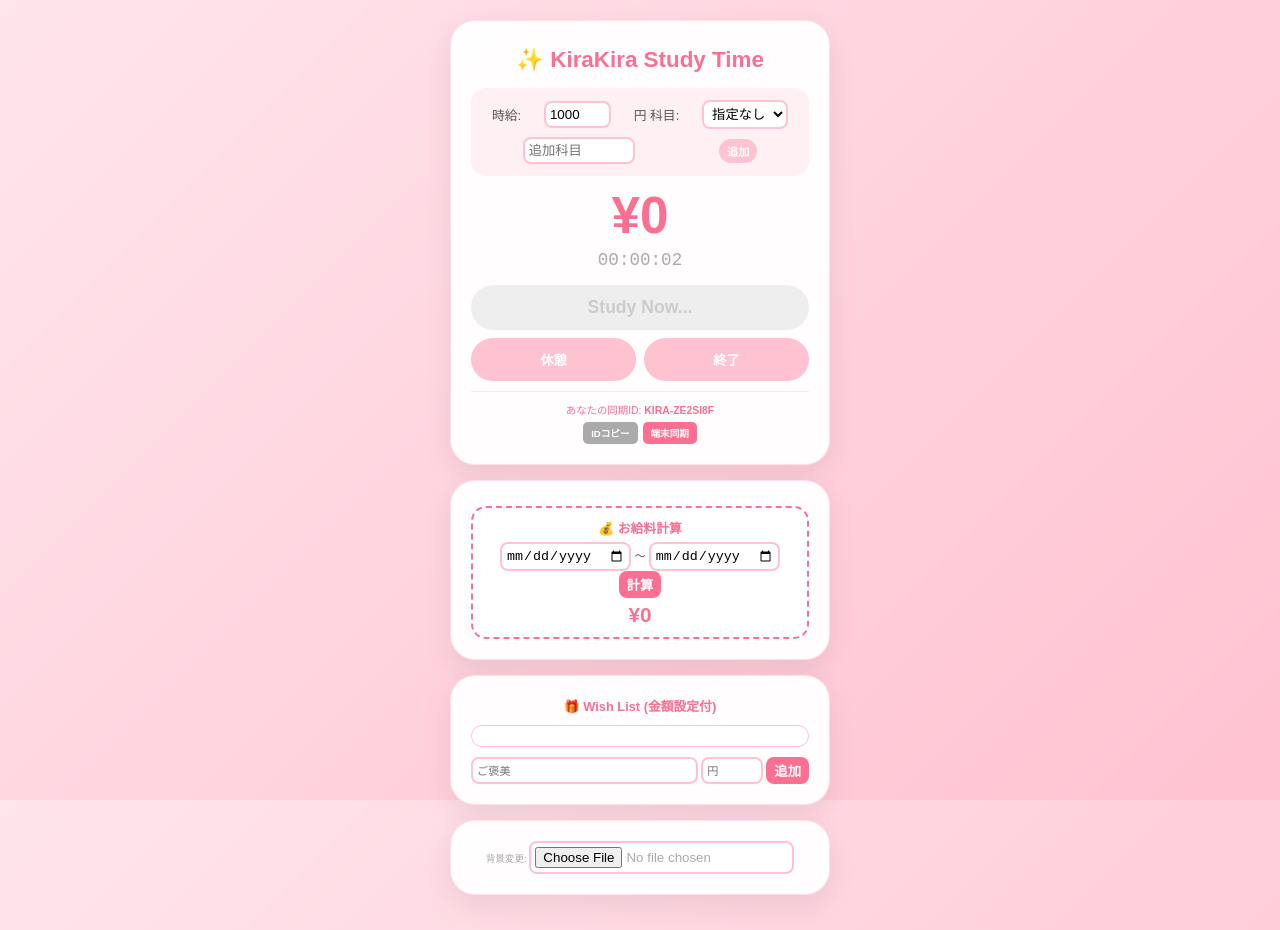
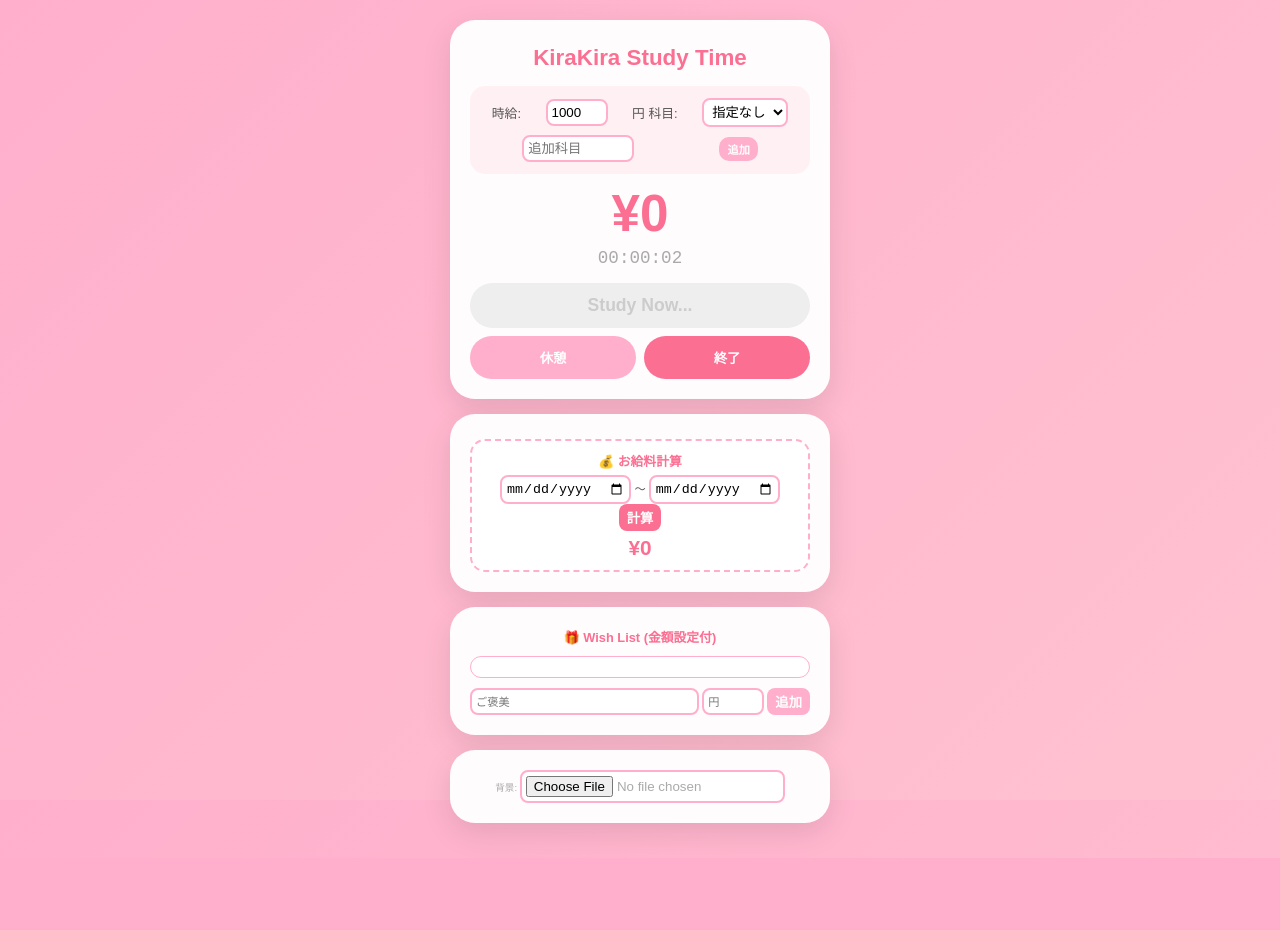
Before and after one commit to Kirarilove/KiraKiraStudyTime, a plain HTML site: page index.html in a window 1280 px wide. Both pictures are taken after a click on the button "Start Study". After the commit the page ends 858 px from the top, so only its background shows below. Drawn offline with Linux system fonts and the light colour scheme; no server answers.

Commit message:
Update index.html

```diff
--- a/index.html
+++ b/index.html
@@ -2,86 +2,34 @@
 <html lang="ja">
 <head>
     <meta charset="UTF-8">
-    <title>KiraKira Study Time Cloud - Perfect Edition</title>
-    <script type="module">
-        import { initializeApp } from "https://www.gstatic.com/firebasejs/10.7.1/firebase-app.js";
-        import { getFirestore, doc, setDoc, getDoc } from "https://www.gstatic.com/firebasejs/10.7.1/firebase-firestore.js";
-
-        // 公開テスト用Firebase設定
-        const firebaseConfig = {
-            apiKey: "AIzaSyAs-demo-key",
-            authDomain: "kirakira-study-demo.firebaseapp.com",
-            projectId: "kirakira-study-demo",
-            storageBucket: "kirakira-study-demo.appspot.com",
-            appId: "1:123456789:web:abcdef"
-        };
-        const app = initializeApp(firebaseConfig);
-        const db = getFirestore(app);
-
-        // クラウドへのデータ保存（各操作時に自動実行）
-        window.saveToCloud = async () => {
-            if (!myID) return;
-            const data = {
-                wishes: wishes,
-                subs: subs,
-                history: JSON.parse(localStorage.getItem('kk_h') || '[]'),
-                lastUpdated: new Date().toISOString()
-            };
-            try { await setDoc(doc(db, "users", myID), data); } catch (e) { console.error("Cloud Save Error:", e); }
-        };
-
-        // ID照合による他端末との同期
-        window.syncLoad = async () => {
-            const targetID = prompt("同期したい端末のIDを入力してください：\n(現在のデータは上書きされます)");
-            if (targetID && targetID.startsWith('KIRA-')) {
-                try {
-                    const docSnap = await getDoc(doc(db, "users", targetID));
-                    if (docSnap.exists()) {
-                        const data = docSnap.data();
-                        localStorage.setItem('kk_id', targetID);
-                        localStorage.setItem('kk_w', JSON.stringify(data.wishes || []));
-                        localStorage.setItem('kk_s', JSON.stringify(data.subs || []));
-                        localStorage.setItem('kk_h', JSON.stringify(data.history || []));
-                        alert("同期に成功しました！アプリを再起動します。");
-                        location.reload();
-                    } else { alert("指定されたIDは見つかりませんでした。"); }
-                } catch (e) { alert("同期中にエラーが発生しました。"); }
-            }
-        };
-    </script>
-
+    <title>KiraKira Study Time Full</title>
     <style>
-        /* ピンクを基調としたデザイン */
-        :root { --main-pink: #fb6f92; --light-pink: #ffc2d1; --bg-pink: #ffe5ec; --text-color: #555; }
-        body { margin: 0; min-height: 100vh; display: flex; flex-direction: column; align-items: center; background: var(--bg-pink) linear-gradient(135deg, #ffe5ec 0%, #ffc2d1 100%) no-repeat fixed; background-size: cover; font-family: sans-serif; color: var(--text-color); padding: 20px; overflow-x: hidden; }
-        .card { background: rgba(255, 255, 255, 0.95); border-radius: 25px; padding: 20px; width: 100%; max-width: 380px; box-shadow: 0 10px 30px rgba(0,0,0,0.08); text-align: center; margin-bottom: 15px; box-sizing: border-box; position: relative; z-index: 10; border: 1px solid rgba(251, 111, 146, 0.2); }
-        h1 { font-size: 1.4rem; color: var(--main-pink); margin: 5px 0 15px 0; white-space: nowrap; }
-        #reward { font-size: 3.2rem; font-weight: bold; color: var(--main-pink); margin: 5px 0; }
+        body { margin: 0; min-height: 100vh; display: flex; flex-direction: column; align-items: center; background: #ffafcc linear-gradient(135deg, #ffafcc 0%, #ffc2d1 100%) no-repeat fixed; background-size: cover; font-family: sans-serif; color: #555; padding: 20px; }
+        .card { background: rgba(255, 255, 255, 0.96); border-radius: 25px; padding: 20px; width: 100%; max-width: 380px; box-shadow: 0 10px 30px rgba(0,0,0,0.1); text-align: center; margin-bottom: 15px; box-sizing: border-box; }
+        h1 { font-size: 1.4rem; color: #fb6f92; margin: 5px 0 15px 0; white-space: nowrap; }
+        #reward { font-size: 3.2rem; font-weight: bold; color: #fb6f92; margin: 5px 0; }
         #timer { font-size: 1.1rem; color: #aaa; margin-bottom: 15px; font-family: monospace; }
         .config { background: #fff0f3; padding: 12px; border-radius: 15px; font-size: 0.8rem; margin-bottom: 10px; display: flex; flex-direction: column; gap: 8px; }
         .row { display: flex; justify-content: space-around; align-items: center; gap: 5px; }
-        input, select { border: 2px solid var(--light-pink); border-radius: 8px; padding: 4px; background: white; outline: none; }
+        input, select { border: 2px solid #ffafcc; border-radius: 8px; padding: 4px; background: white; }
         .btns { display: grid; grid-template-columns: 1fr 1fr; gap: 8px; }
-        button { padding: 12px; border: none; border-radius: 50px; cursor: pointer; font-weight: bold; background: var(--light-pink); color: white; transition: 0.2s; }
-        button:active { transform: scale(0.95); }
+        button { padding: 12px; border: none; border-radius: 50px; cursor: pointer; font-weight: bold; background: #ffafcc; color: white; }
+        #startBtn { grid-column: span 2; font-size: 1.1rem; }
+        #stopBtn { background: #fb6f92; }
         button:disabled { background: #eee !important; color: #ccc !important; }
-        #startBtn { grid-column: span 2; font-size: 1.1rem; background: var(--main-pink); }
-        .calc-box { border: 2px dashed var(--main-pink); border-radius: 15px; padding: 10px; background: #fff; margin-top: 5px; }
-        .wish-box { text-align: left; background: white; border: 1px solid var(--light-pink); border-radius: 12px; padding: 10px; max-height: 100px; overflow-y: auto; margin: 10px 0; font-size: 0.75rem; }
+        .calc-box { border: 2px dashed #ffafcc; border-radius: 15px; padding: 10px; background: #fff; margin-top: 5px; }
+        .wish-box { text-align: left; background: white; border: 1px solid #ffafcc; border-radius: 12px; padding: 10px; max-height: 80px; overflow-y: auto; margin: 10px 0; font-size: 0.75rem; }
         .wish-item { display: flex; justify-content: space-between; border-bottom: 1px dashed #eee; padding: 4px 0; }
-        #modal { display: none; position: fixed; top: 50%; left: 50%; transform: translate(-50%, -50%); width: 80%; max-width: 300px; background: white; padding: 25px; border-radius: 30px; box-shadow: 0 0 50px rgba(0,0,0,0.2); text-align: center; z-index: 1000; border: 2px solid var(--main-pink); }
-        .sync-info { font-size: 0.65rem; color: var(--main-pink); margin-top: 10px; padding-top: 10px; border-top: 1px solid #eee; }
-        .star { position: absolute; pointer-events: none; z-index: 9999; line-height: 1; }
+        #modal { display: none; position: fixed; top: 50%; left: 50%; transform: translate(-50%, -50%); width: 80%; max-width: 300px; background: white; padding: 25px; border-radius: 30px; box-shadow: 0 0 100px rgba(0,0,0,0.3); text-align: center; z-index: 1000; }
     </style>
 </head>
 <body>
 
 <div class="card">
-    <h1>✨ KiraKira Study Time</h1>
+    <h1>KiraKira Study Time</h1>
     <div class="config">
-        <div class="row">時給: <input type="number" id="rate" value="1000" style="width:55px;">円
-        科目: <select id="sub"></select></div>
-        <div class="row"><input type="text" id="addS" placeholder="追加科目" style="width:100px;"><button onclick="newS()" style="padding:4px 8px; font-size:0.7rem;">追加</button></div>
+        <div class="row">時給: <input type="number" id="rate" value="1000" style="width:50px;">円 科目: <select id="sub"></select></div>
+        <div class="row"><input type="text" id="addS" placeholder="追加科目" style="width:100px;"><button onclick="newS()" style="padding:4px 8px; font-size:0.7rem; border-radius:10px;">追加</button></div>
     </div>
     <div id="reward">¥0</div>
     <div id="timer">00:00:00</div>
@@ -90,149 +38,71 @@
         <button id="pauseBtn" onclick="paT()" disabled>休憩</button>
         <button id="stopBtn" onclick="soT()" disabled>終了</button>
     </div>
+</div>
 
-    <div class="sync-info">
-        あなたの同期ID: <strong id="displayID">----</strong><br>
-        <div style="margin-top:5px; display:flex; gap:5px; justify-content:center;">
-            <button onclick="copyID()" style="padding:4px 8px; font-size:0.6rem; border-radius:5px; background:#aaa;">IDコピー</button>
-            <button onclick="window.syncLoad()" style="padding:4px 8px; font-size:0.6rem; border-radius:5px; background:var(--main-pink);">端末同期</button>
-        </div>
+<div class="card">
+    <div class="calc-box">
+        <div style="color:#fb6f92; font-weight:bold; font-size:0.8rem;">💰 お給料計算</div>
+        <div style="font-size:0.7rem; margin:5px 0;"><input type="date" id="d1"> 〜 <input type="date" id="d2"> <button onclick="calc()" style="background:#fb6f92; border-radius:8px; padding:4px 8px;">計算</button></div>
+        <div id="res" style="font-size:1.3rem; font-weight:bold; color:#fb6f92;">¥0</div>
     </div>
 </div>
 
 <div class="card">
-    <div class="calc-box">
-        <div style="color:var(--main-pink); font-weight:bold; font-size:0.8rem;">💰 お給料計算</div>
-        <div style="font-size:0.7rem; margin:5px 0;"><input type="date" id="d1"> 〜 <input type="date" id="d2"> <button onclick="calc()" style="background:var(--main-pink); border-radius:8px; padding:4px 8px; color:white;">計算</button></div>
-        <div id="res" style="font-size:1.3rem; font-weight:bold; color:var(--main-pink);">¥0</div>
-    </div>
-</div>
-
-<div class="card">
-    <div style="font-weight:bold; color:var(--main-pink); font-size:0.8rem;">🎁 Wish List (金額設定付)</div>
+    <div style="font-weight:bold; color:#fb6f92; font-size:0.8rem;">🎁 Wish List (金額設定付)</div>
     <div id="wL" class="wish-box"></div>
     <div style="display:flex; gap:3px;">
         <input type="text" id="wN" placeholder="ご褒美" style="flex:1; font-size:0.7rem;">
         <input type="number" id="wP" placeholder="円" style="width:50px; font-size:0.7rem;">
-        <button onclick="addW()" style="padding:4px 8px; border-radius:8px; background:var(--main-pink);">追加</button>
+        <button onclick="addW()" style="padding:4px 8px; border-radius:8px;">追加</button>
     </div>
 </div>
 
-<div class="card" style="font-size:0.6rem; color:#aaa;">背景変更: <input type="file" accept="image/*" onchange="bg(this)"></div>
+<div class="card" style="font-size:0.6rem; color:#aaa;">背景: <input type="file" accept="image/*" onchange="bg(this)"></div>
 
 <div id="modal">
-    <div style="font-size: 2.5rem;">🌸</div>
-    <div id="msg" style="margin: 15px 0; color: var(--main-pink); font-weight: bold; line-height: 1.5; font-size: 0.9rem;"></div>
-    <button onclick="document.getElementById('modal').style.display='none'" style="padding:10px 20px; border-radius:20px; background:var(--main-pink);">OK!</button>
+    <div style="font-size: 2rem;">💖</div>
+    <div id="msg" style="margin: 15px 0; color: #fb6f92; font-weight: bold; line-height: 1.5; font-size: 0.9rem;"></div>
+    <button onclick="document.getElementById('modal').style.display='none'" style="padding:10px 20px; border-radius:20px;">OK!</button>
 </div>
 
 <script>
     let sTime, eTime = 0, tInt, isR = false, isP = false;
     let wishes = JSON.parse(localStorage.getItem('kk_w') || '[]');
     let subs = JSON.parse(localStorage.getItem('kk_s') || '["指定なし","国語","数学","英語"]');
-    let myID = localStorage.getItem('kk_id');
 
     window.onload = () => {
         renderS(); renderW();
         const b = localStorage.getItem('kk_b');
         if(b) document.body.style.backgroundImage = `url(${b})`;
-
-        if(!myID) {
-            myID = 'KIRA-' + Math.random().toString(36).substring(2, 9).toUpperCase();
-            localStorage.setItem('kk_id', myID);
-        }
-        document.getElementById('displayID').textContent = myID;
-        if(window.saveToCloud) window.saveToCloud();
     };
 
-    // キラキラエフェクト (マウス/タップ)
-    function createStar(x, y) {
-        const star = document.createElement('div');
-        star.className = 'star';
-        star.innerHTML = ['✨', '⭐', '💫', '🌸'][Math.floor(Math.random() * 4)];
-        star.style.left = x + 'px'; star.style.top = y + 'px';
-        star.style.fontSize = (Math.random() * 15 + 10) + 'px';
-        document.body.appendChild(star);
-        const ani = star.animate([{ transform: 'translate(0, 0) scale(1)', opacity: 1 }, { transform: `translate(${(Math.random()-0.5)*100}px, ${(Math.random()-0.5)*100}px) scale(0)`, opacity: 0 }], 800);
-        ani.onfinish = () => star.remove();
-    }
-    document.addEventListener('mousemove', (e) => { if(Math.random() > 0.8) createStar(e.pageX, e.pageY); });
-    document.addEventListener('touchstart', (e) => { createStar(e.touches[0].pageX, e.touches[0].pageY); });
+    function bg(el) { const r = new FileReader(); r.onload = (e) => { document.body.style.backgroundImage = `url(${e.target.result})`; localStorage.setItem('kk_b', e.target.result); }; r.readAsDataURL(el.files[0]); }
+    function newS() { const v = document.getElementById('addS').value; if(v){ subs.push(v); localStorage.setItem('kk_s', JSON.stringify(subs)); renderS(); document.getElementById('addS').value=''; } }
+    function renderS() { const s = document.getElementById('sub'); s.innerHTML = ''; subs.forEach(v => { const o = document.createElement('option'); o.value=v; o.textContent=v; s.appendChild(o); }); }
+    function addW() { const n = document.getElementById('wN').value, p = parseInt(document.getElementById('wP').value); if(n && p){ wishes.push({n,p}); localStorage.setItem('kk_w', JSON.stringify(wishes)); renderW(); document.getElementById('wN').value=''; document.getElementById('wP').value=''; } }
+    function renderW() { document.getElementById('wL').innerHTML = wishes.map((w,i) => `<div class="wish-item"><span>${w.n}</span><span>¥${w.p.toLocaleString()} <button onclick="delW(${i})" style="background:none;color:#ccc;border:none;">×</button></span></div>`).join(''); }
+    function delW(i) { wishes.splice(i,1); localStorage.setItem('kk_w', JSON.stringify(wishes)); renderW(); }
 
-    function copyID() { navigator.clipboard.writeText(myID); alert("IDをコピーしました！"); }
+    function stT() { isR = true; isP = false; sTime = Date.now() - eTime; tInt = setInterval(upd, 100); btn(true); }
+    function paT() { const b = document.getElementById('pauseBtn'); if(!isP){ clearInterval(tInt); isP = true; b.textContent="再開"; } else { sTime = Date.now() - eTime; tInt = setInterval(upd, 100); isP = false; b.textContent="休憩"; } }
+    function upd() { if(isR && !isP) eTime = Date.now() - sTime; const s = Math.floor(eTime/1000); document.getElementById('timer').textContent = `${Math.floor(s/3600).toString().padStart(2,'0')}:${Math.floor((s%3600)/60).toString().padStart(2,'0')}:${(s%60).toString().padStart(2,'0')}`; document.getElementById('reward').textContent = `¥${Math.floor(parseInt(document.getElementById('rate').value) * (eTime/3600000)).toLocaleString()}`; }
 
-    // 背景変更
-    function bg(el) { const r = new FileReader(); r.onload = (e) => { document.body.style.backgroundImage = `url(${e.target.result})`; localStorage.setItem('kk_b', e.target.result); }; r.readAsDataURL(el.files[0]); }
-
-    // 科目管理
-    function newS() {
-        const v = document.getElementById('addS').value;
-        if(v){ subs.push(v); localStorage.setItem('kk_s', JSON.stringify(subs)); renderS(); document.getElementById('addS').value=''; window.saveToCloud(); }
-    }
-    function renderS() {
-        const s = document.getElementById('sub'); s.innerHTML = '';
-        subs.forEach(v => { const o = document.createElement('option'); o.value=v; o.textContent=v; s.appendChild(o); });
-    }
-
-    // Wishlist 管理
-    function addW() {
-        const n = document.getElementById('wN').value, p = parseInt(document.getElementById('wP').value);
-        if(n && p){ wishes.push({n,p}); localStorage.setItem('kk_w', JSON.stringify(wishes)); renderW(); document.getElementById('wN').value=''; document.getElementById('wP').value=''; window.saveToCloud(); }
-    }
-    function renderW() {
-        document.getElementById('wL').innerHTML = wishes.map((w,i) => `<div class="wish-item"><span>${w.n}</span><span>¥${w.p.toLocaleString()} <button onclick="delW(${i})" style="background:none;color:#ccc;border:none;">×</button></span></div>`).join('');
-    }
-    function delW(i) { wishes.splice(i,1); localStorage.setItem('kk_w', JSON.stringify(wishes)); renderW(); window.saveToCloud(); }
-
-    // タイマー・報酬計算
-    function stT() { isR = true; isP = false; sTime = Date.now() - eTime; tInt = setInterval(upd, 100); btn(true); }
-    function paT() {
-        const b = document.getElementById('pauseBtn');
-        if(!isP){ clearInterval(tInt); isP = true; b.textContent="再開"; }
-        else { sTime = Date.now() - eTime; tInt = setInterval(upd, 100); isP = false; b.textContent="休憩"; }
-    }
-    function upd() {
-        if(isR && !isP) eTime = Date.now() - sTime;
-        const s = Math.floor(eTime/1000);
-        document.getElementById('timer').textContent = `${Math.floor(s/3600).toString().padStart(2,'0')}:${Math.floor((s%3600)/60).toString().padStart(2,'0')}:${(s%60).toString().padStart(2,'0')}`;
-        document.getElementById('reward').textContent = `¥${Math.floor(parseInt(document.getElementById('rate').value) * (eTime/3600000)).toLocaleString()}`;
-    }
-
-    // 終了処理とメッセージ
     function soT() {
         clearInterval(tInt); const rate = parseInt(document.getElementById('rate').value); const earned = Math.floor(rate * (eTime/3600000));
-        let h = JSON.parse(localStorage.getItem('kk_h') || '[]');
-        h.push({r: earned, d: new Date().toISOString()});
-        localStorage.setItem('kk_h', JSON.stringify(h));
-        window.saveToCloud();
-
+        let h = JSON.parse(localStorage.getItem('kk_h') || '[]'); h.push({r: earned, d: new Date().toISOString()}); localStorage.setItem('kk_h', JSON.stringify(h));
         const total = h.reduce((s, i) => s + i.r, 0);
         let msg = `お疲れ様！<br>今回の勉強代: ¥${earned.toLocaleString()}<br><br>`;
         const cant = wishes.filter(w => w.p > total).sort((a,b) => a.p - b.p);
         const can = wishes.filter(w => w.p <= total);
         if(can.length > 0) msg += `「${can[can.length-1].n}」が買えるよ💖`;
         else if(cant.length > 0) msg += `あと約${((cant[0].p - total) / rate).toFixed(1)}時間で「${cant[0].n}」が買えるよ♡`;
-
         document.getElementById('msg').innerHTML = msg; document.getElementById('modal').style.display='block';
         eTime = 0; isR = false; upd(); btn(false);
     }
 
-    // お給料計算機能
-    function calc() {
-        const v1 = document.getElementById('d1').value, v2 = document.getElementById('d2').value;
-        if(!v1 || !v2) return alert("日付を選択してください");
-        const d1 = new Date(v1), d2 = new Date(v2); d2.setHours(23,59,59);
-        const h = JSON.parse(localStorage.getItem('kk_h') || '[]');
-        let sum = h.filter(i => { const d = new Date(i.d); return d >= d1 && d <= d2; }).reduce((s, i) => s + i.r, 0);
-        document.getElementById('res').textContent = `¥${sum.toLocaleString()}`;
-    }
-
-    function btn(on) {
-        document.getElementById('startBtn').disabled=on;
-        document.getElementById('pauseBtn').disabled=!on;
-        document.getElementById('stopBtn').disabled=!on;
-        document.getElementById('startBtn').textContent = on ? "Study Now..." : "Start Study";
-    }
+    function calc() { const d1 = new Date(document.getElementById('d1').value), d2 = new Date(document.getElementById('d2').value); d2.setHours(23,59,59); const h = JSON.parse(localStorage.getItem('kk_h') || '[]'); let sum = h.filter(i => { const d = new Date(i.d); return d >= d1 && d <= d2; }).reduce((s, i) => s + i.r, 0); document.getElementById('res').textContent = `¥${sum.toLocaleString()}`; }
+    function btn(on) { document.getElementById('startBtn').disabled=on; document.getElementById('pauseBtn').disabled=!on; document.getElementById('stopBtn').disabled=!on; document.getElementById('startBtn').textContent = on ? "Study Now..." : "Start Study"; }
 </script>
 </body>
 </html>
```
